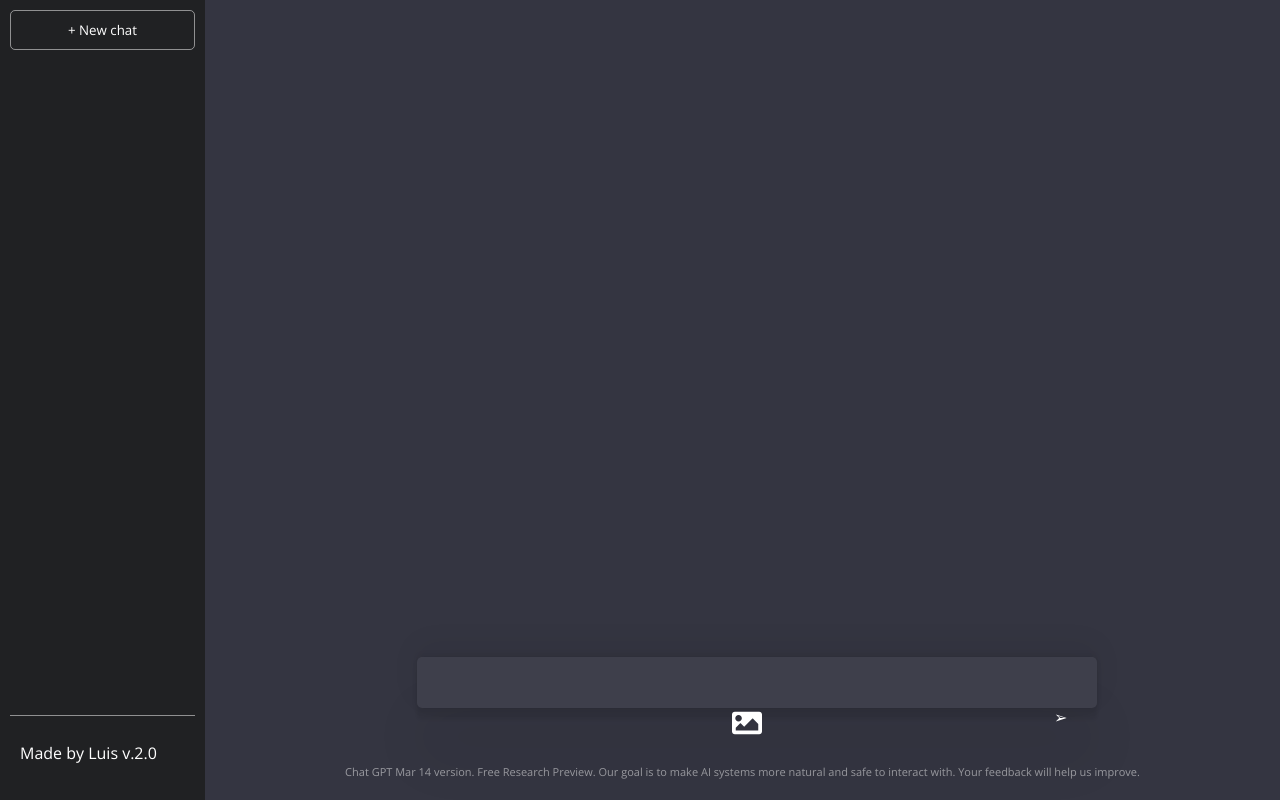
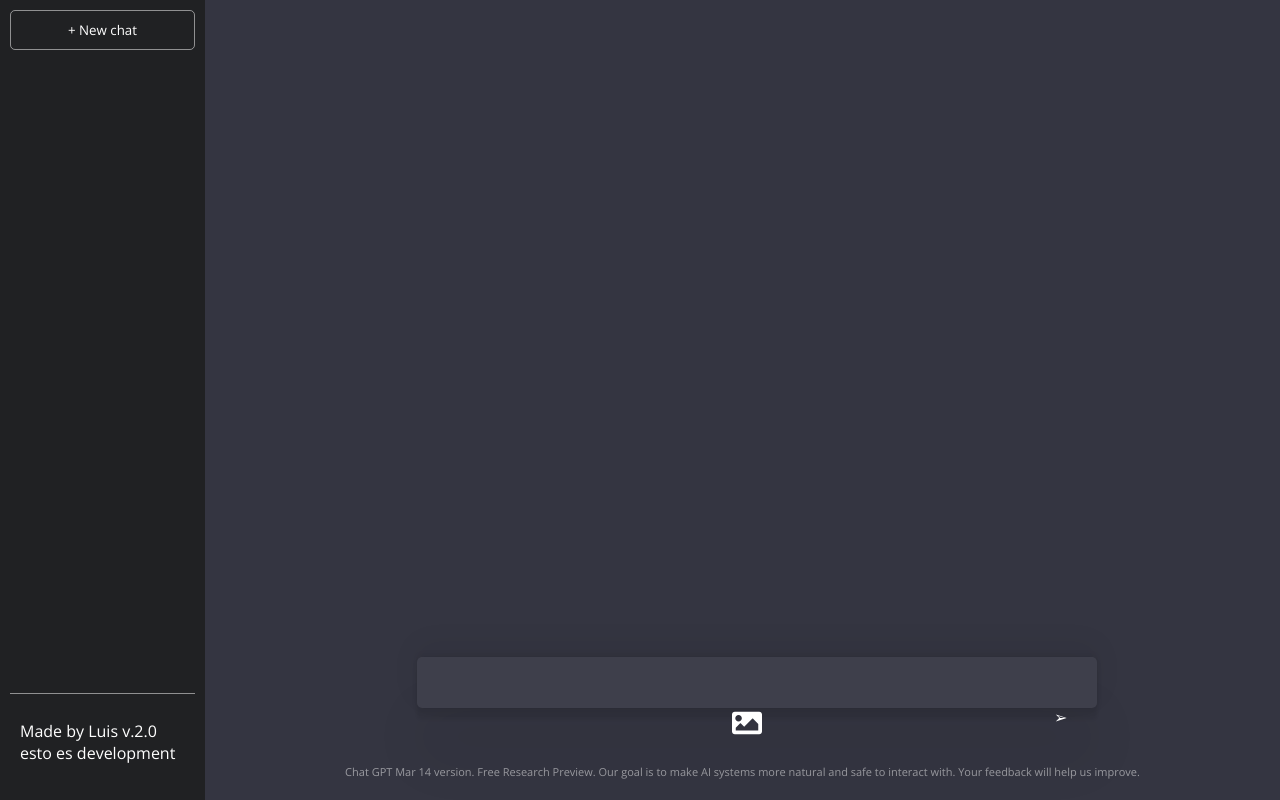
Before and after one commit to luis-hernandez-derivationfund/clone-chat-gpt, a React (Create React App) app: page / in a window 1280 px wide. Built offline with nearby package versions, Linux system fonts and the light colour scheme.

Commit message:
feat:cambio en el titulo

```diff
--- a/src/App.js
+++ b/src/App.js
@@ -133,7 +133,7 @@ const App = () => {
           ))}
         </ul>
         <nav>
-          <p>Made by Luis v.2.0</p>
+          <p>Made by Luis v.2.0 esto es development</p>
         </nav>
       </section>
       <section className="main">
```
